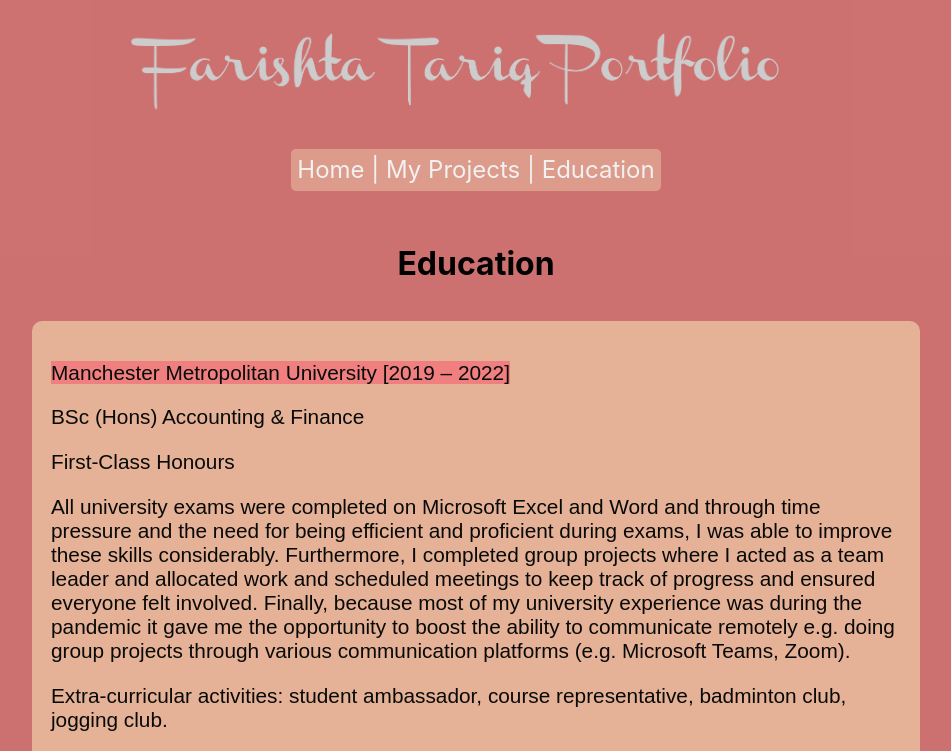
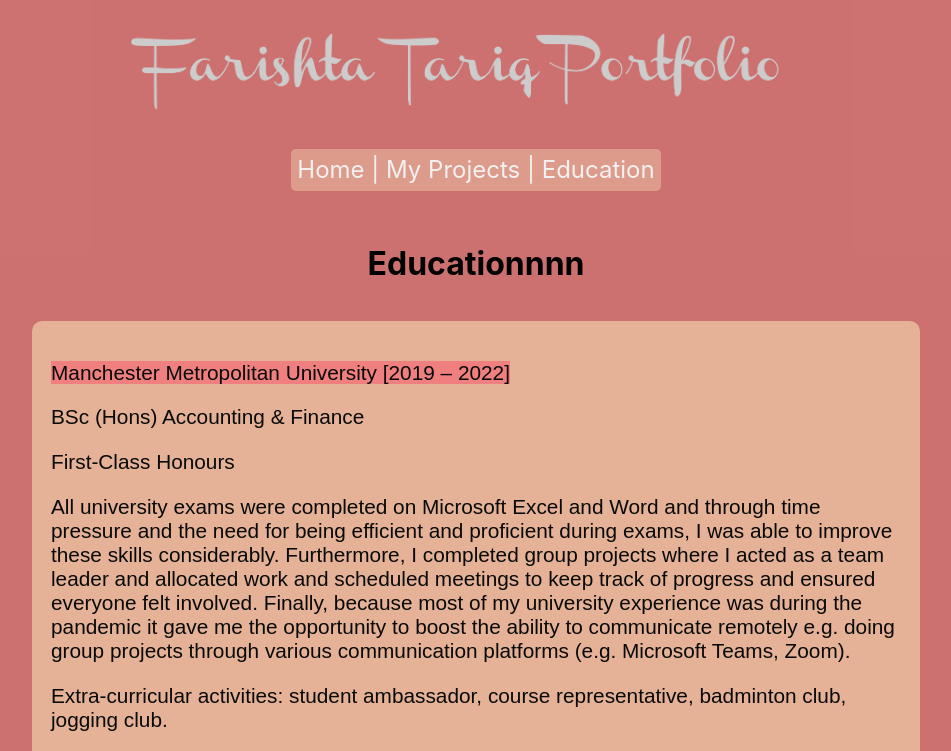
Before and after one commit to Farishta7/farishta-portfolio, a React (Create React App) app: page /education in a window 1280 px wide. Shown: the top 751 px of the page, without its empty margins (164-1115 px from the left). Built offline with nearby package versions, Linux system fonts and the light colour scheme.

Commit message:
test - education

```diff
--- a/src/components/Education.jsx
+++ b/src/components/Education.jsx
@@ -4,7 +4,7 @@ import '../App.css';
 const Education = () => {
   return (
     <>
-      <h1 class='text-4xl ...'>Education</h1>
+      <h1 class='text-4xl ...'>Educationnnn</h1>
       <div className='parent-div'>
         <div className="text-block">
 
```
